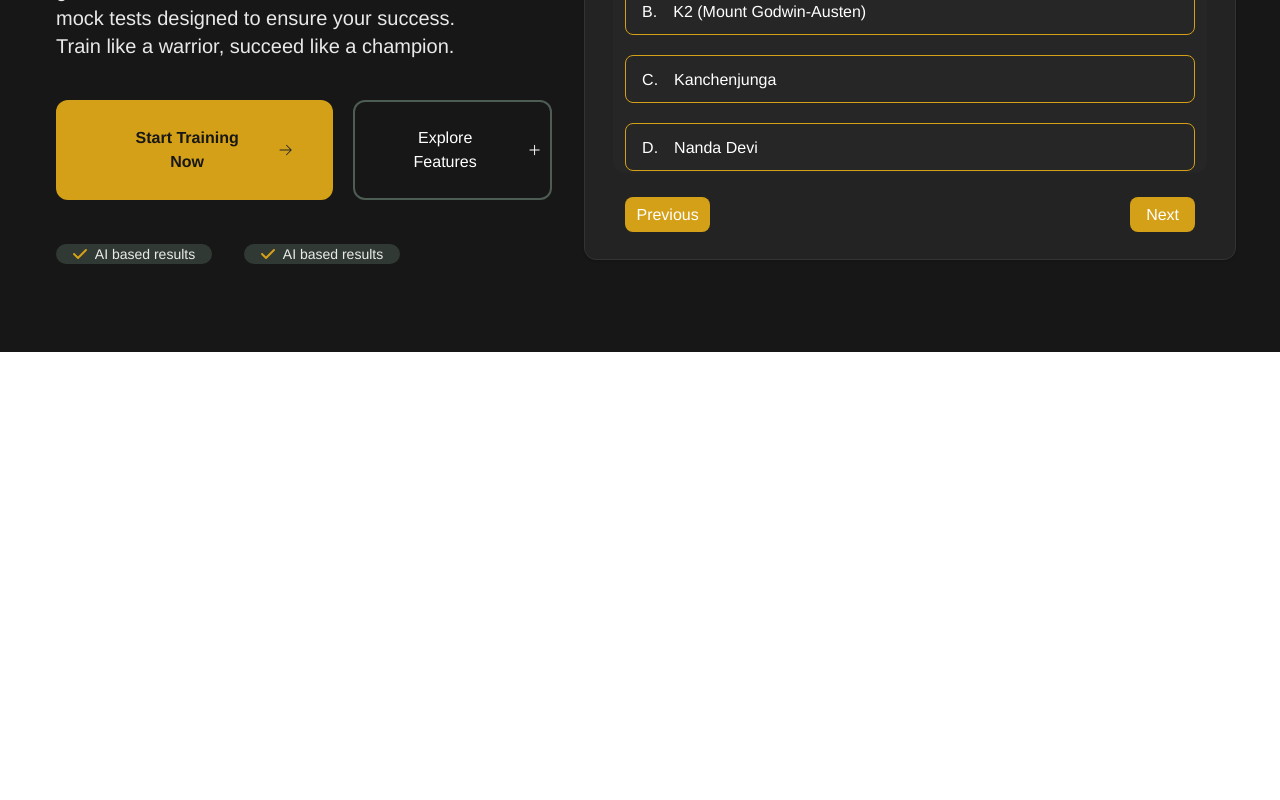
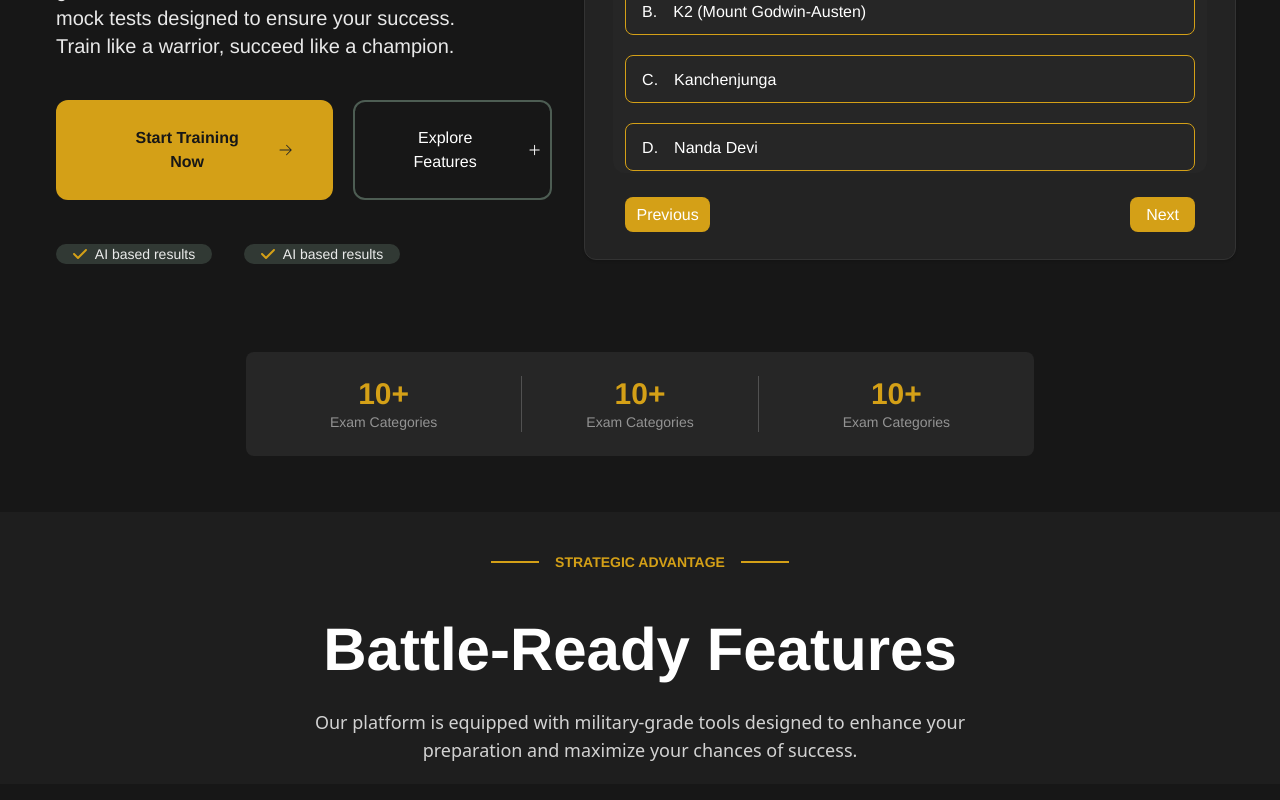
Before and after one commit to SHUBH4M13/PrepX_defence, a React (Vite) app in the folder Frontend/: page / in a window 1280 px wide. Shown: the part 398-1198 px from the top of the page. Before the commit the page ends 800 px from the top, so only its background shows below. Built offline with nearby package versions, Linux system fonts and the light colour scheme.

Commit message:
fixing Responsivness

```diff
--- a/Frontend/src/Components/Pages/Home.jsx
+++ b/Frontend/src/Components/Pages/Home.jsx
@@ -8,13 +8,13 @@ import { Analytics } from "@vercel/analytics/react"
 export default function Home() {
   return (
     <div className='bg-darkbg w-full '>
-      <Navbar/>
+      <Navbar />
       <Analytics />
       <HeroText />
-      {/* <div className=' flex justify-center items-center'>
+      <div className=' flex justify-center items-center'>
         <NumbersStrap />
       </div>
-      <Feature /> */}
+      <Feature />
     </div>
   )
 }
--- a/Frontend/src/Components/Sections/Features/Feature.jsx
+++ b/Frontend/src/Components/Sections/Features/Feature.jsx
@@ -14,7 +14,7 @@ export default function Feature() {
                 />
             </div>
 
-            <div className='bg-Secondarybg/55 py-10 flex justify-between items-center gap-3 px-24'>
+            {/* <div className='bg-Secondarybg/55 py-10 flex justify-between items-center gap-3 px-24'>
                 <FeatureCard
                     FeatureHead="Timed Test Mode"
                     text="Essentail"
@@ -61,7 +61,7 @@ export default function Feature() {
                     infotext2="Integrity Checks"
                 />
 
-            </div>
+            </div> */}
 
         </div>
 
--- a/Frontend/src/Components/Sections/HomeSection/HeroText.jsx
+++ b/Frontend/src/Components/Sections/HomeSection/HeroText.jsx
@@ -5,7 +5,7 @@ import MacbookProcess from './MacBookProcess'
 
 export default function HeroText() {
     return (
-        <div className=' bg-darkbg w-full flex flex-col lg:flex-row md:justify-between gap-4 md:gap-2 px-4 sm:px-14 py-16 lg:gap-8'>
+        <div className=' bg-darkbg w-full flex flex-col lg:flex-row md:justify-between xl:justify-around gap-4 md:gap-2 px-4 sm:px-14 py-16 lg:gap-8'>
 
             <div className='flex flex-col animate-fade-in-left'>
 
--- a/Frontend/src/Components/Sections/HomeSection/MacBookProcess.jsx
+++ b/Frontend/src/Components/Sections/HomeSection/MacBookProcess.jsx
@@ -4,7 +4,7 @@ import { ClockIcon } from '@heroicons/react/24/outline'
 
 export default function MacbookProcess () {
   return (
-    <div className=' w-[363px] md:w-[612px] h-[552px] md:h-[512px] lg:w-[428px] xl:w-[652px] rounded-xl bg-[#232323] border-[#333333] border shadow-sm hover:shadow-PrimaryGold duration-300'>
+    <div className=' w-[363px] md:w-[612px] h-[552px] md:h-[512px] lg:w-[408px] xl:w-[652px] rounded-xl bg-[#232323] border-[#333333] border shadow-sm hover:shadow-PrimaryGold duration-300'>
 
         <div className='w-full h-[12px] px-5 py-5 flex gap-2'>
             <div className=' w-[12px] h-[12px] rounded-full bg-red-500'></div>
--- a/Frontend/src/Components/Sections/HomeSection/NumbersStrap.jsx
+++ b/Frontend/src/Components/Sections/HomeSection/NumbersStrap.jsx
@@ -2,35 +2,31 @@ import React from 'react'
 
 export default function NumbersStrap() {
     return (
-        <div className=' w-fit h-fit bg-Secondarybg rounded-lg flex px-16 py-6 justify-between gap-16 animate-fade-in-bottom'>
+        <div className=' px-8 '>
+        <div className=' hidden sm:bg-Secondarybg sm:rounded-lg sm:animate-fade-in-bottom
+        sm:w-fit sm:h-fit sm:flex lg:px-16 sm:py-6 sm:justify-between sm:gap-16 '>
 
-            <div className=' flex flex-col items-center justify-center  '>
-                <p className=' text-PrimaryGold font-Helvetica text-3xl font-semibold'>10+</p>
-                <p className='text-center text-white/50 font-Helvetica text-md' >Exam Categories</p>
+            <div className=' flex flex-col items-center justify-center  md:px-5'>
+                <p className=' text-PrimaryGold font-Helvetica text-xl lg:text-3xl font-semibold'>10+</p>
+                <p className='text-center text-white/50 font-Helvetica text-sm lg:text-md' >Exam Categories</p>
             </div>
 
             <div className=' w-[1px] bg-white/20'></div>
 
             <div className=' flex flex-col items-center justify-center'>
-                <p className=' text-PrimaryGold font-Helvetica text-3xl  font-semibold'>10+</p>
-                <p className='text-center text-white/50 font-Helvetica text-md' >Exam Categories</p>
+                <p className=' text-PrimaryGold font-Helvetica text-xl lg:text-3xl  font-semibold'>10+</p>
+                <p className='text-center text-white/50 font-Helvetica text-sm lg:text-md' >Exam Categories</p>
             </div>
 
             <div className=' w-[1px] bg-white/20'></div>
 
 
-            <div className=' flex flex-col items-center justify-center'>
-                <p className=' text-PrimaryGold font-Helvetica text-3xl  font-semibold'>10+</p>
-                <p className='text-center text-white/50 font-Helvetica text-md' >Exam Categories</p>
-            </div>
-
-            <div className=' w-[1px] bg-white/20' ></div>
-
-            <div className=' flex flex-col items-center justify-center'>
-                <p className=' text-PrimaryGold font-Helvetica text-3xl  font-semibold'>10+</p>
-                <p className='text-center text-white/50 font-Helvetica text-md' >Exam Categories</p>
+            <div className=' flex flex-col items-center justify-center md:px-5'>
+                <p className=' text-PrimaryGold font-Helvetica text-xl lg:text-3xl    font-semibold'>10+</p>
+                <p className='text-center text-white/50 font-Helvetica text-sm lg:text-md' >Exam Categories</p>
             </div>
 
         </div>
+        </div>
     )
 }
--- a/Frontend/src/Components/Utility/GoldHeading.jsx
+++ b/Frontend/src/Components/Utility/GoldHeading.jsx
@@ -4,20 +4,20 @@ export default function GoldHeading(props) {
     return (
         <div className=' flex flex-col gap-2 items-center  '>
 
-            <div className=' w-fit h-fit flex justify-center items-center gap-4 py-10 '>
-                <div className=' bg-PrimaryGold h-[2px] w-[48px] '></div>
-                <p className=' text-PrimaryGold font-Helvetica text-md text-center font-bold uppercase'>{props.heading}</p>
-                <div className=' bg-PrimaryGold h-[2px] w-[48px] '></div>
+            <div className=' w-fit h-fit flex justify-center items-center sm:gap-4 gap-2 py-10 '>
+                <div className=' bg-PrimaryGold h-[2px] sm:w-[48px] w-[28px] '></div>
+                <p className=' text-PrimaryGold font-Helvetica sm:text-md text-sm text-center font-bold uppercase'>{props.heading}</p>
+                <div className=' bg-PrimaryGold h-[2px] sm:w-[48px] w-[28px]'></div>
             </div>
 
             <div className=' flex justify-center items-center '>
-                <h1 className='text-6xl font-Helvetica text-center font-bold text-white underline decoration-darkgreen decoration-4 underline-offset-8'>{props.semiheading}</h1>
+                <h1 className=' text-4xl sm:text-5xl md:text-6xl font-Helvetica text-center font-bold text-white'>{props.semiheading}</h1>
             </div>
 
             <div className=' py-5 hover:text-white duration-300'>
-                <p className=' text-white/80 text-center hover:text-white duration-300 '> {props.text1}
+                <p className=' text-white/80 text-center text-sm sm:text-md md:text-lg hover:text-white duration-300 '> {props.text1}
                 </p>
-                <p className=' text-white/80 text-center hover:text-white duration-300 '> {props.text2}
+                <p className=' text-white/80 text-center text-sm sm:text-md md:text-lg hover:text-white duration-300 '> {props.text2}
                 </p>
             </div>
 
--- a/Frontend/src/Components/Utility/Navbar.jsx
+++ b/Frontend/src/Components/Utility/Navbar.jsx
@@ -18,7 +18,7 @@ export default function Navbar() {
                 <p className=' font-Helvetica text-PrimaryGold text-2xl font-semibold'>PrepX</p>
             </div>
 
-            <div className=' hidden sm:flex sm:justify-center sm:items-center sm:px-20 sm:gap-7.5 '>
+            <div className=' hidden sm:flex sm:justify-center sm:items-center sm:px-8 sm:gap-6 '>
                 <p className=' text-dullwhite hover:text-PrimaryGold font-Helvetica duration-300 cursor-pointer'>Home</p>
                 <p className=' text-dullwhite hover:text-PrimaryGold font-Helvetica duration-300 cursor-pointer'>Exams</p>
                 <div className='' >
--- a/Frontend/src/index.css
+++ b/Frontend/src/index.css
@@ -16,6 +16,7 @@
   --color-dullwhite: #ffffff90;
   --color-hovergold: #d4a027e5;
   --color-darkgreen: #4D5D53;
+  --breakpoint-phone: 30rem;
 }
 
 @layer utilities {
```
